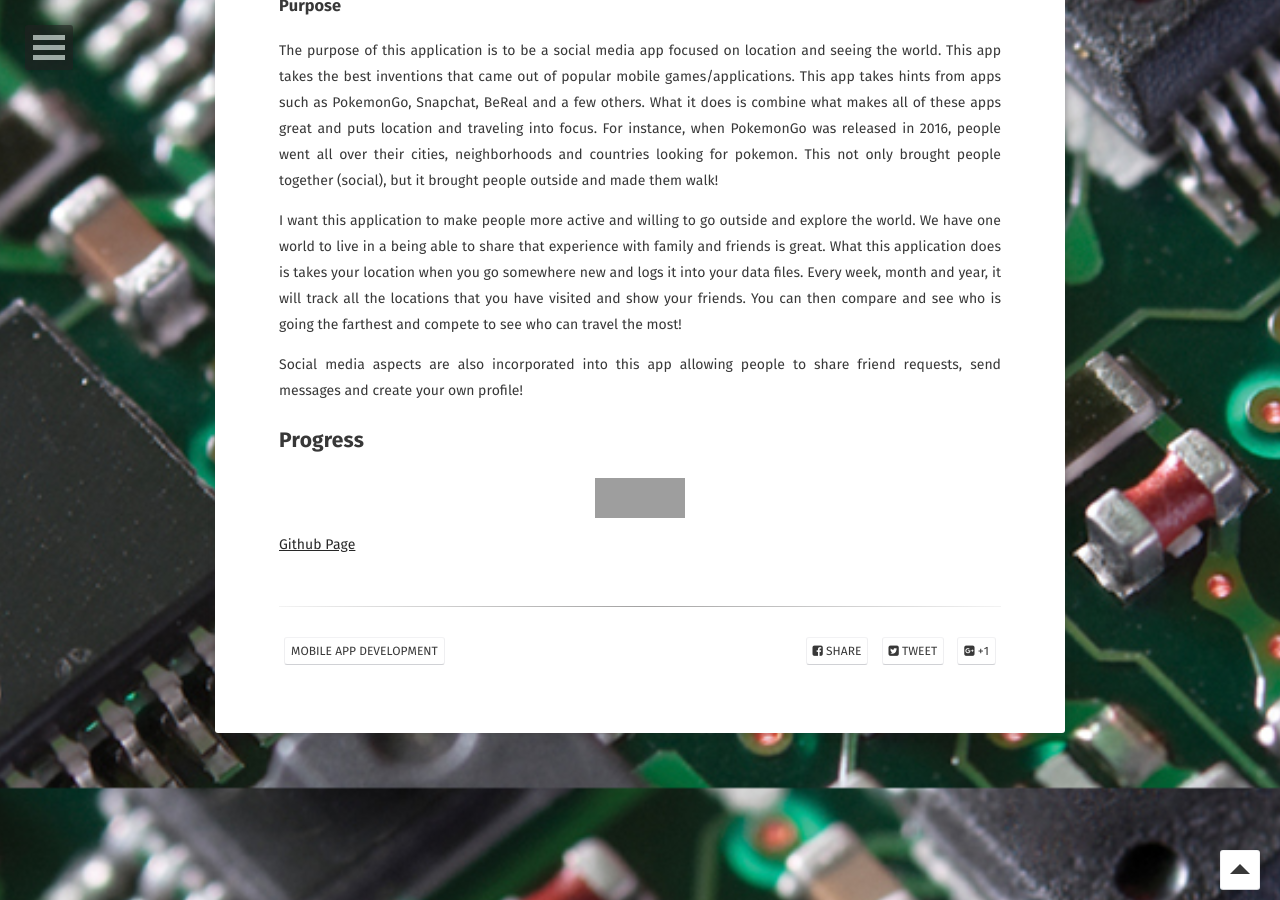
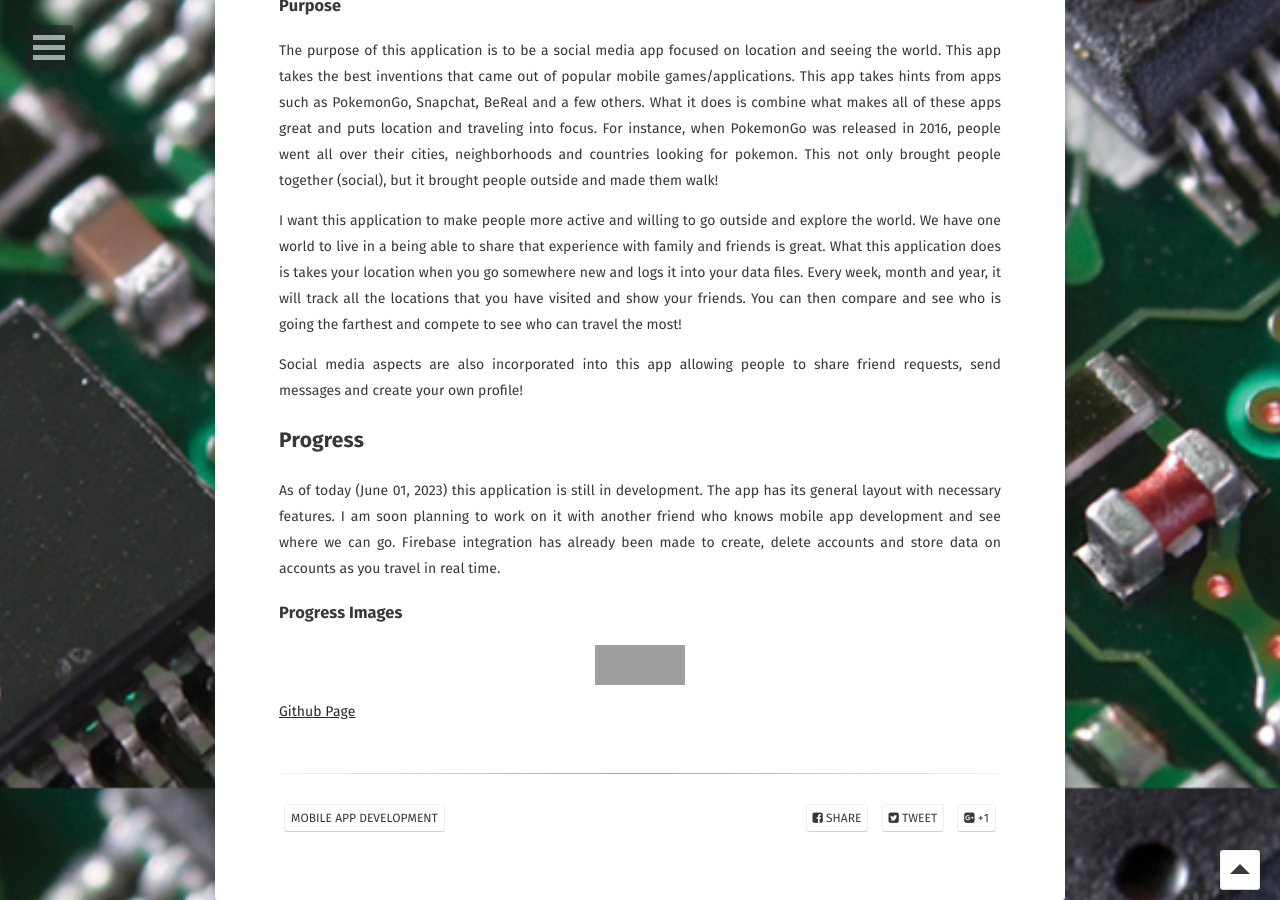
Before and after one commit to Markay12/MarkInfo-Projects, a Jekyll site: the page built from _posts/2023-06-01-exploratory.md, in a window 1280 px wide and 900 px high, scrolled down 1012 px. Built offline with Jekyll 4.4.1, drawn with Linux system fonts in a browser that asks for light colours; some web fonts are replaced; some of the changed text lies outside the part shown; grey boxes are pictures that could not be loaded.

Commit message:
Progress Main complete

```diff
--- a/_posts/2023-06-01-exploratory.md
+++ b/_posts/2023-06-01-exploratory.md
@@ -44,6 +44,10 @@ Social media aspects are also incorporated into this app allowing people to shar
 
 ## Progress
 
+As of today (June 01, 2023) this application is still in development. The app has its general layout with necessary features. I am soon planning to work on it with another friend who knows mobile app development and see where we can go. Firebase integration has already been made to create, delete accounts and store data on accounts as you travel in real time.
+
+### Progress Images
+
 
 ![Github Commits](https://img.shields.io/github/last-commit/Markay12/pynq-finn-FPGA?color=orange&label=Last%20Commit&style=plastic)
 ![Github Contributors](https://img.shields.io/github/contributors/Markay12/pynq-finn-fpga?label=Contributors)
```
